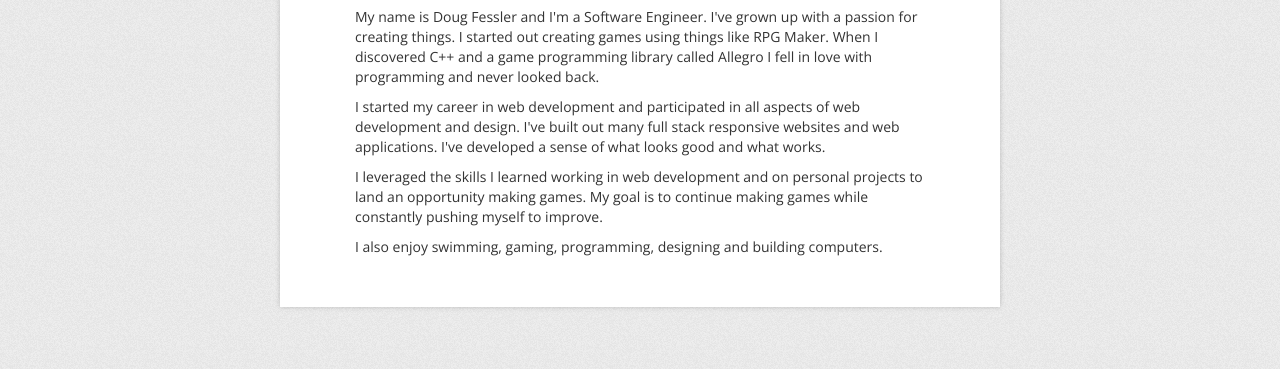
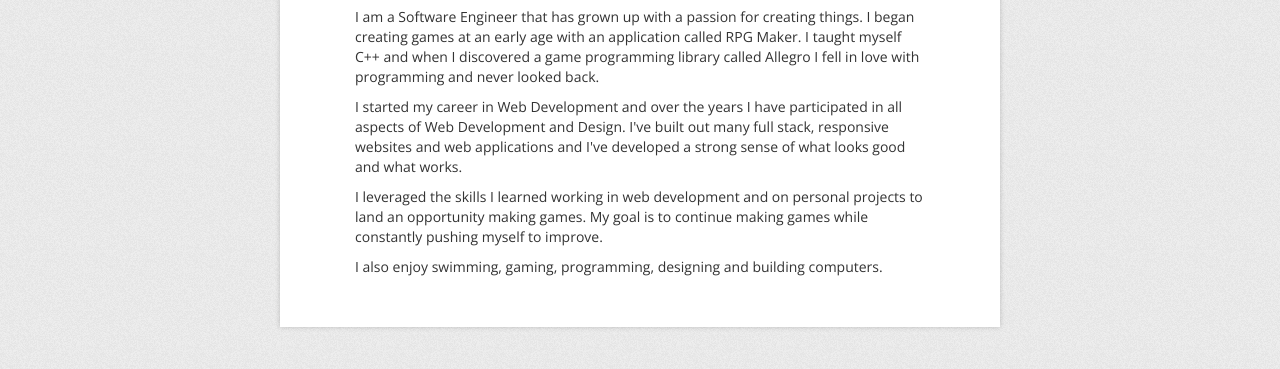
Before and after one commit to defessler/dougfessler.com, a plain HTML site: page index.html in a window 1280 px wide. Shown: the part 419-788 px from the top of the page. Drawn offline with nearby package versions, Linux system fonts and the light colour scheme.

Commit message:
Updating intro copy.

```diff
--- a/index.html
+++ b/index.html
@@ -61,9 +61,9 @@
         </div>
         <div class="row">
           <div class="col-lg-10 col-lg-offset-1">
-            <p>My name is Doug Fessler and I'm a Software Engineer. I've grown up with a passion for creating things. I started out creating games using things like RPG Maker. When I discovered C++ and a game programming library called Allegro I fell in love with programming and never looked back.</p>
+            <p>I am a Software Engineer that has grown up with a passion for creating things. I began creating games at an early age with an application called RPG Maker. I taught myself C++ and when I discovered a game programming library called Allegro I fell in love with programming and never looked back.</p>
 
-            <p>I started my career in web development and participated in all aspects of web development and design. I've built out many full stack responsive websites and web applications. I've developed a sense of what looks good and what works.</p>
+            <p>I started my career in Web Development and over the years I have participated in all aspects of Web Development and Design. I've built out many full stack, responsive websites and web applications and I've developed a strong sense of what looks good and what works.</p>
 
             <p>I leveraged the skills I learned working in web development and on personal projects to land an opportunity making games. My goal is to continue making games while constantly pushing myself to improve.</p>
 
```
